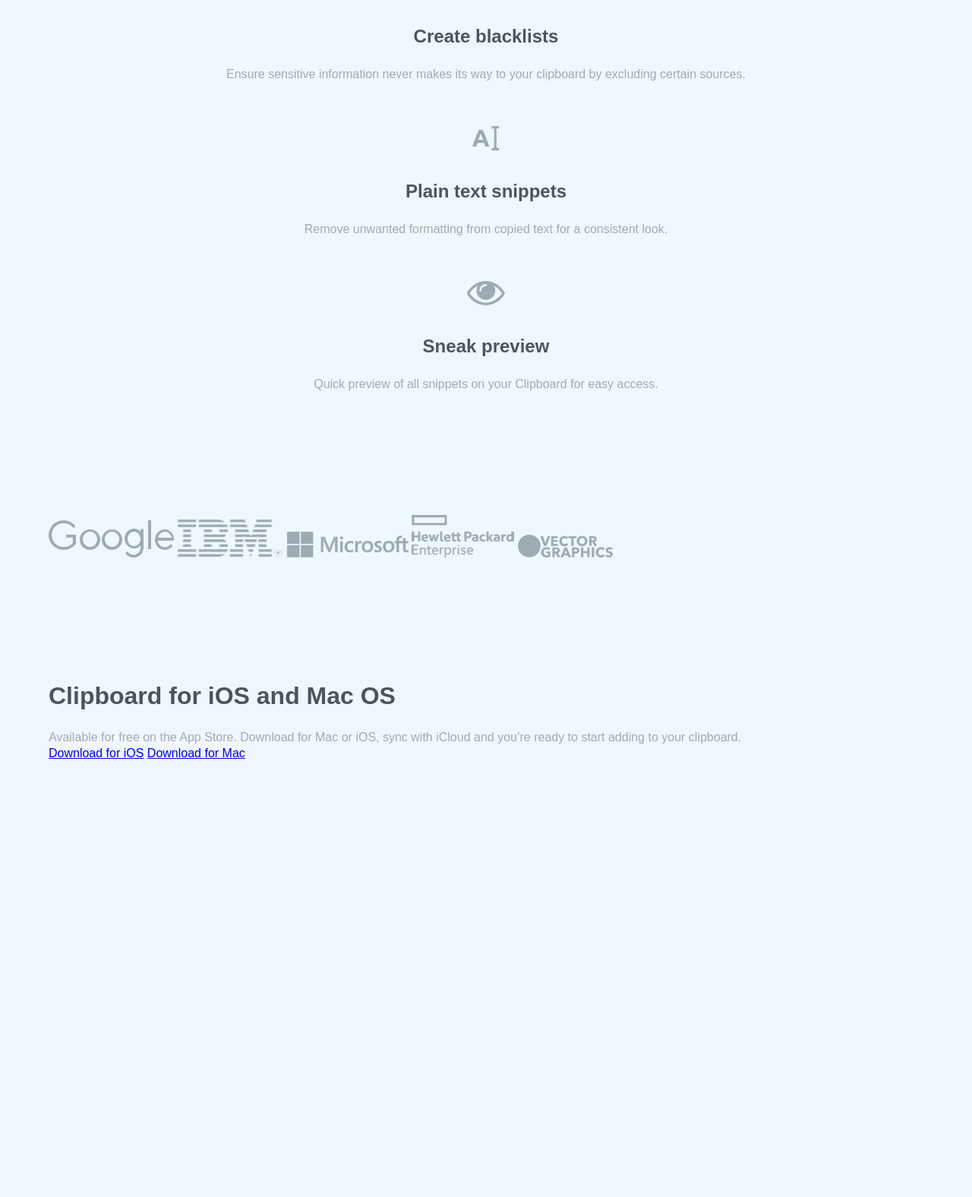
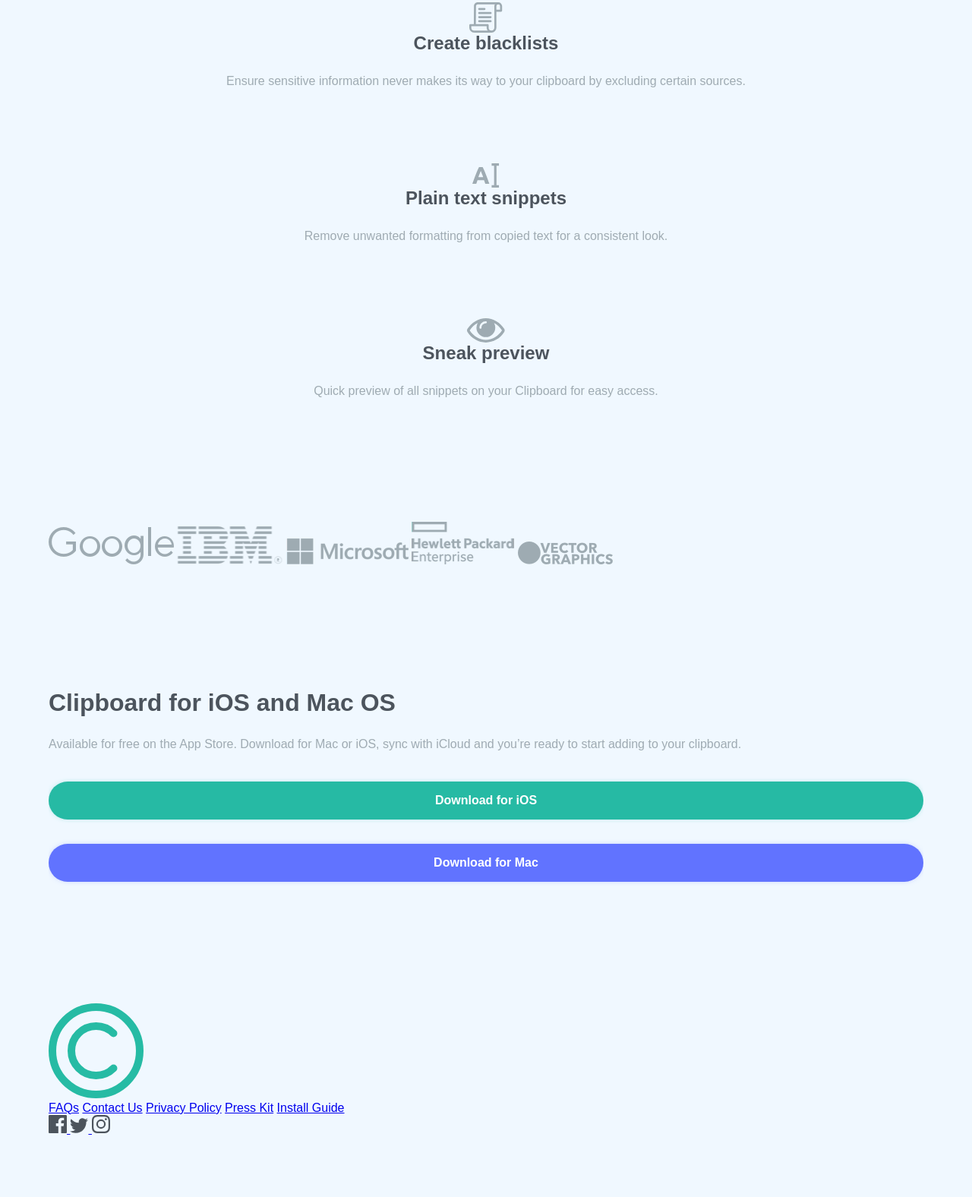
Before and after one commit to frontsitoz/Clipboard-landing-page, a plain HTML site: page index.html in a window 1280 px wide. Shown: the part 2378-3954 px from the top of the page at 76% size. Before the commit the page ends 3459 px from the top, so only its background shows below. Drawn offline with Linux system fonts and the light colour scheme; a web font is replaced by a local one.

Commit message:
Estructura final terminada

```diff
--- a/index.html
+++ b/index.html
@@ -83,38 +83,42 @@
   <img src="./images/image-devices.png" alt="" class="clipboard__img">
 </figure>
 
-<article class="clipboard__articles">
 
   <div class="clipboard__item">
-    <h3 class="clipboard__title"> Supercharge your workflow</h3>
+
+    <h2 class="title"> Supercharge your workflow</h2>
     <p class="clipboard__paragraph">  We’ve got the tools to boost your productivity.</p>
-    <figure class="clipboard__icons">
+
+
+  <div class="clipboard__articles">
+
+  <article class="clipboard__item">
+
       <img src="./images/icon-blacklist.svg" alt="" class="clipboard__icon">
-    </figure>
-  </div>
 
-  <div class="clipboard__item">
       <h3 class="clipboard__title"> Create blacklists</h3>
       <p class="clipboard__paragraph">  Ensure sensitive information never makes its way to your clipboard by excluding certain sources.</p>
-      <figure class="clipboard__icons">
-        <img src="./images/icon-text.svg" alt="" class="clipboard__icon">
-      </figure>
-  </div>
 
-  <div class="clipboard__item">
+  </article>
+
+  <article  class="clipboard__item">
+
+      <img src="./images/icon-text.svg" alt="" class="clipboard__icon">
+
     <h3 class="clipboard__title"> Plain text snippets</h3>
     <p class="clipboard__paragraph"> Remove unwanted formatting from copied text for a consistent look.</p>
-    <figure class="clipboard__icons">
+
+  </article>
+
+  <article class="clipboard__item">
+
       <img src="./images/icon-preview.svg" alt="" class="clipboard__icon">
-    </figure>
-  </div>
 
-  <div class="clipboard__item">
     <h3 class="clipboard__title"> Sneak preview</h3>
     <p class="clipboard__paragraph">Quick preview of all snippets on your Clipboard for easy access.</p>
-  </div>
+  </article>
 
-</article>
+</div>
 </section>
 
 <section class="brands container">
@@ -132,25 +136,47 @@
   <p class="paragraph">  Available for free on the App Store. Download for Mac or iOS, sync with iCloud
     and you’re ready to start adding to your clipboard.</p>
 
-    <div class="action__buttons">
-      <a href="#" class="action__button">Download for iOS</a>
-      <a href="#" class="action__button action__button--blue">  Download for Mac</a>
+    <div class="buttons">
+      <a href="#" class="buttons__cta">Download for iOS</a>
+      <a href="#" class="buttons__cta buttons__cta--blue">  Download for Mac</a>
+
     </div>
-
 </section>
 </main>
 
+  <footer class="footer">
+   <section class="footer__container container">
 
-  <!--
+    <figure class="footer__picture">
+      <img src="./images/logo.svg" alt="logo" class="footer__img">
+    </figure>
 
-  FAQs
-  Contact Us
-  Privacy Policy
-  Press Kit
-  Install Guide
-  -->
-  <footer>
+    <div class="footer__links">
+      <a href="#" class="footer__link one">FAQs</a>
+      <a href="#" class="footer__link two">Contact Us</a>
+      <a href="#" class="footer__link three">Privacy Policy</a>
+      <a href="#" class="footer__link four">Press Kit</a>
+      <a href="#" class="footer__link five">Install Guide</a>
+    </div>
 
+    <div class="footer__social">
+
+      <a href="#" class="footer__media">
+        <img src="./images/icon-facebook.svg" alt="" class="footer__icon">
+      </a>
+
+      <a href="#" class="footer__media">
+        <img src="./images/icon-twitter.svg" alt="" class="footer__icon">
+      </a>
+
+      <a href="#" class="footer__media">
+        <img src="./images/icon-instagram.svg" alt="" class="footer__icon">
+      </a>
+
+    </div>
+
+   </section>
   </footer>
+
 </body>
 </html>
```
